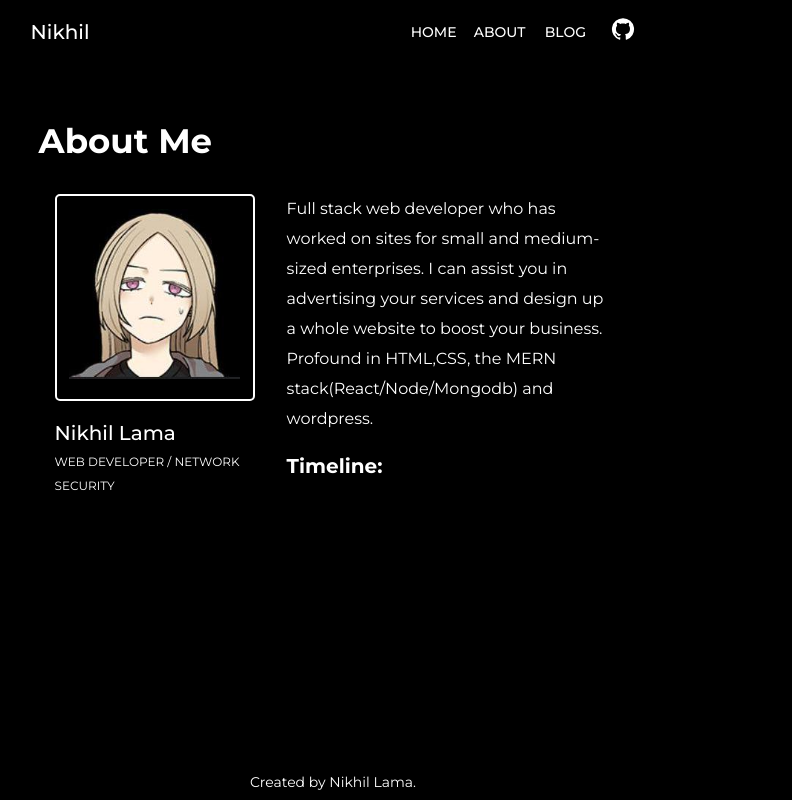
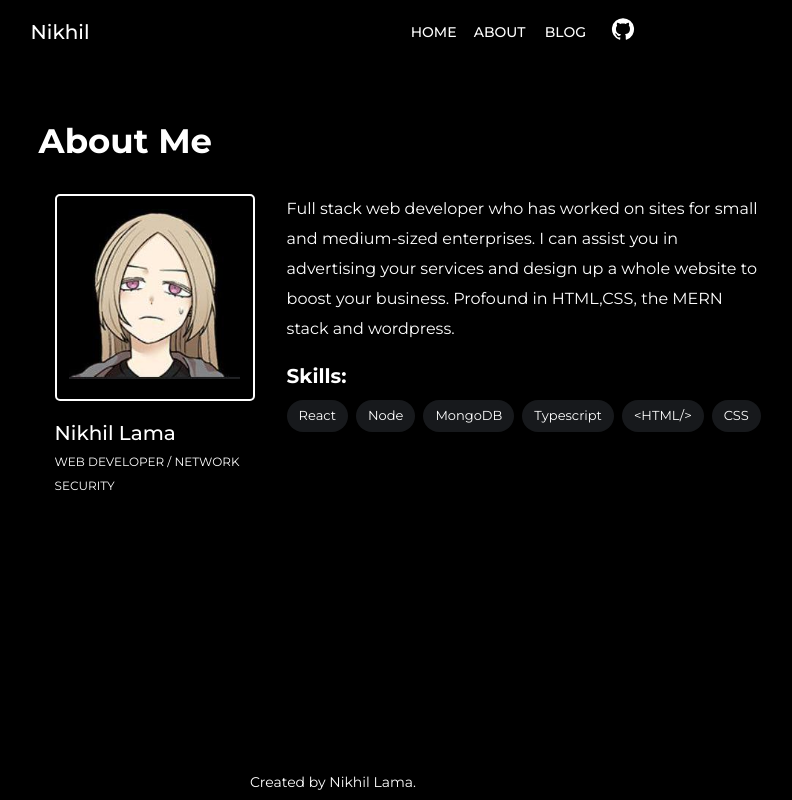
Before and after one commit to Nirvana55/portfolio, a Next.js app: page /about in a window 1280 px wide. Shown: the whole page, without its empty margins (307-1099 px from the left). Built offline with nearby package versions, Linux system fonts and the light colour scheme.

Commit message:
refactor: remove unused codes and update about us page

```diff
--- a/pages/about.tsx
+++ b/pages/about.tsx
@@ -1,4 +1,4 @@
-import { Box, Fade, Typography } from '@mui/material';
+import { Box, Chip, Fade, Stack, Typography } from '@mui/material';
 import Image from 'next/image';
 import React from 'react';
 import Nirvana from '../public/nirvana.jpg';
@@ -57,12 +57,19 @@ const About = () => {
 								Full stack web developer who has worked on sites for small and
 								medium-sized enterprises. I can assist you in advertising your
 								services and design up a whole website to boost your business.
-								Profound in HTML,CSS, the MERN stack(React/Node/Mongodb) and
-								wordpress.
+								Profound in HTML,CSS, the MERN stack and wordpress.
 							</Typography>
 							<Typography variant='h6' fontWeight='bold' marginTop={2}>
-								Timeline:
+								Skills:
 							</Typography>
+							<Stack marginTop={1} spacing={1} direction='row'>
+								<Chip sx={{ cursor: 'pointer' }} label='React' />
+								<Chip sx={{ cursor: 'pointer' }} label='Node' />
+								<Chip sx={{ cursor: 'pointer' }} label='MongoDB' />
+								<Chip sx={{ cursor: 'pointer' }} label='Typescript' />
+								<Chip sx={{ cursor: 'pointer' }} label='<HTML/>' />
+								<Chip sx={{ cursor: 'pointer' }} label='CSS' />
+							</Stack>
 						</Box>
 					</Fade>
 				</Box>
```
Also changed, not shown: content/fourth-blog.md (deleted, +0 -6 lines), content/third-blog.md (deleted, +0 -6 lines).
